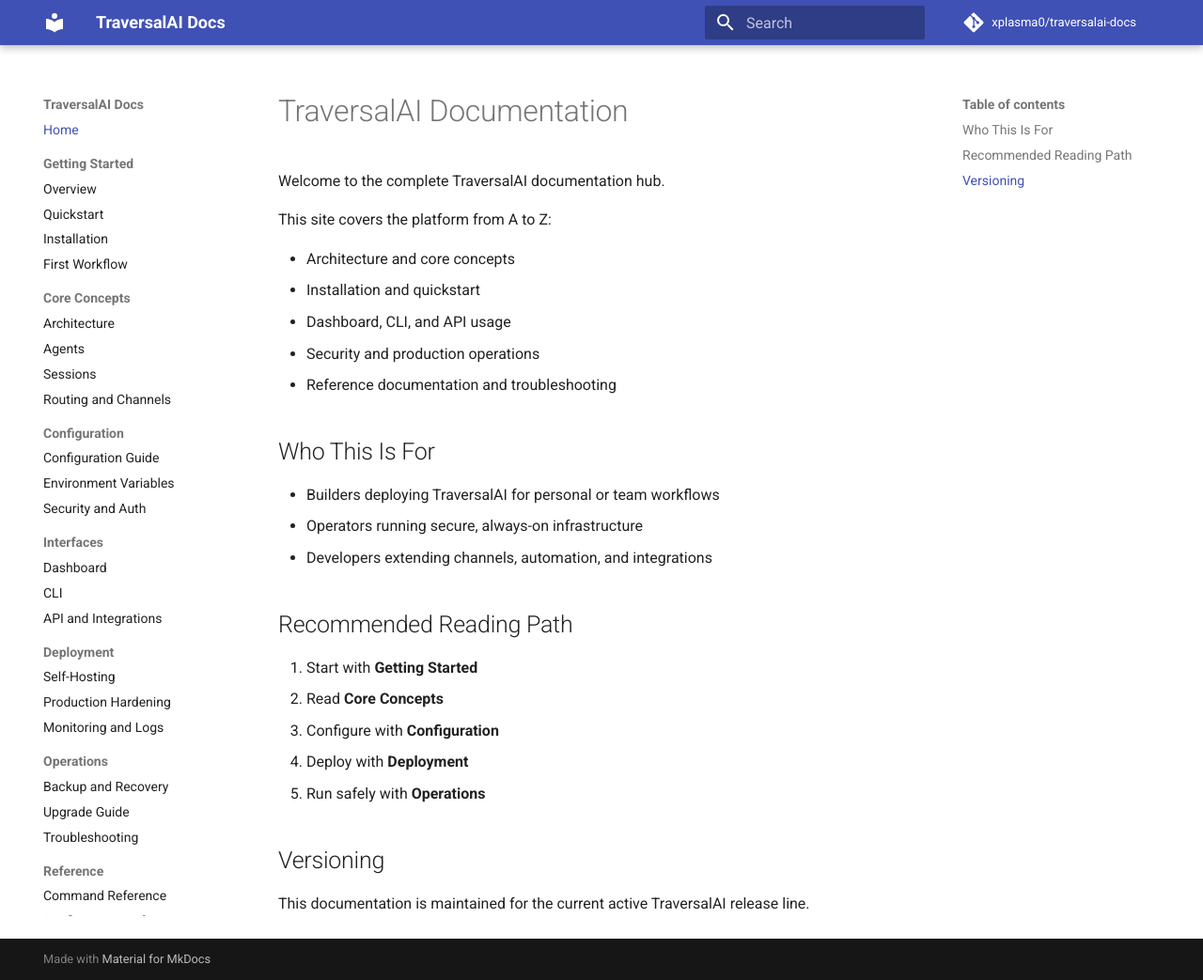
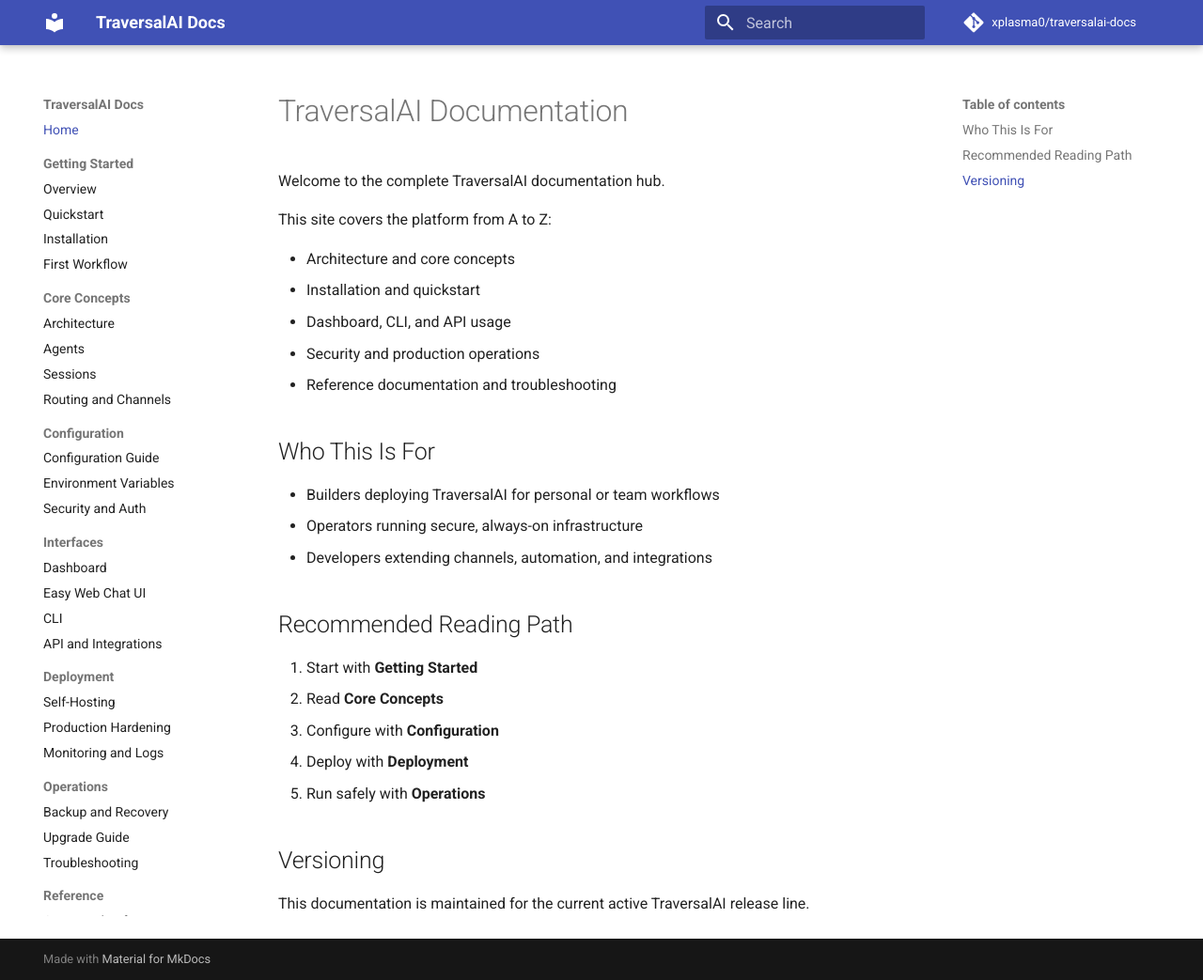
Before and after one commit to xplasma0/traversalai-docs, an MkDocs documentation site: the page built from docs/index.md, in a window 1280 px wide and 1043 px high. Shown: the whole window at 94% size. Built offline with MkDocs 1.6.1 and Material for MkDocs 9.7.7, drawn with Linux system fonts in a browser that asks for light colours; comment, search, counter and statistics services are not loaded.

Commit message:
docs: add Easy Web Chat UI to interfaces nav

```diff
--- a/mkdocs.yml
+++ b/mkdocs.yml
@@ -29,6 +29,7 @@ nav:
       - Security and Auth: configuration/security-and-auth.md
   - Interfaces:
       - Dashboard: interfaces/dashboard.md
+      - Easy Web Chat UI: interfaces/easy-chat-ui.md
       - CLI: interfaces/cli.md
       - API and Integrations: interfaces/api-and-integrations.md
   - Deployment:
```
